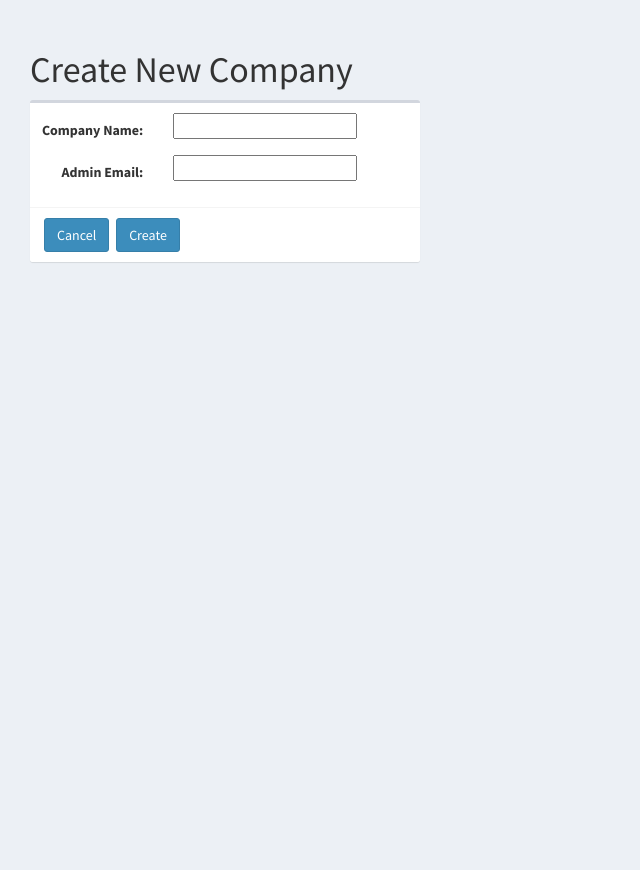
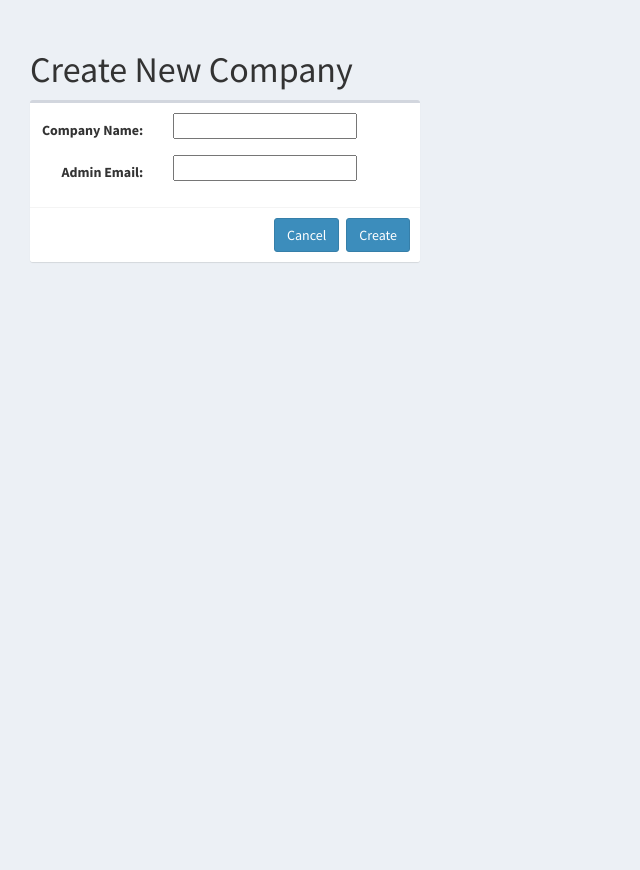
Before and after one commit to romanovskyj/fallball, a Django app: page /ui/resellers/1/new/ in a window 1280 px wide. Shown: the whole page, without its empty margins (0-640 px from the left). Run offline with Django 3.2, Linux system fonts and the light colour scheme; some libraries are stand-ins or nearby versions.

Commit message:
fast commit

```diff
--- a/filesharing/fs/filesharing/templates/ui/newcompany.html
+++ b/filesharing/fs/filesharing/templates/ui/newcompany.html
@@ -16,7 +16,7 @@
                 <div class="col-sm-3"> {{ form.admin }}</div>
             </div>
         </div>
-        <div class="box-footer" >
+        <div class="box-footer" style="text-align: right;" >
             <a style="margin-left:4px; margin-right:4px;" href="/ui/resellers/{{resellerId}}/" class="btn btn-primary">Cancel</a>
             <button align="left" type="submit" value="Submit" class="btn btn-primary">Create</button>
         </div>
```
